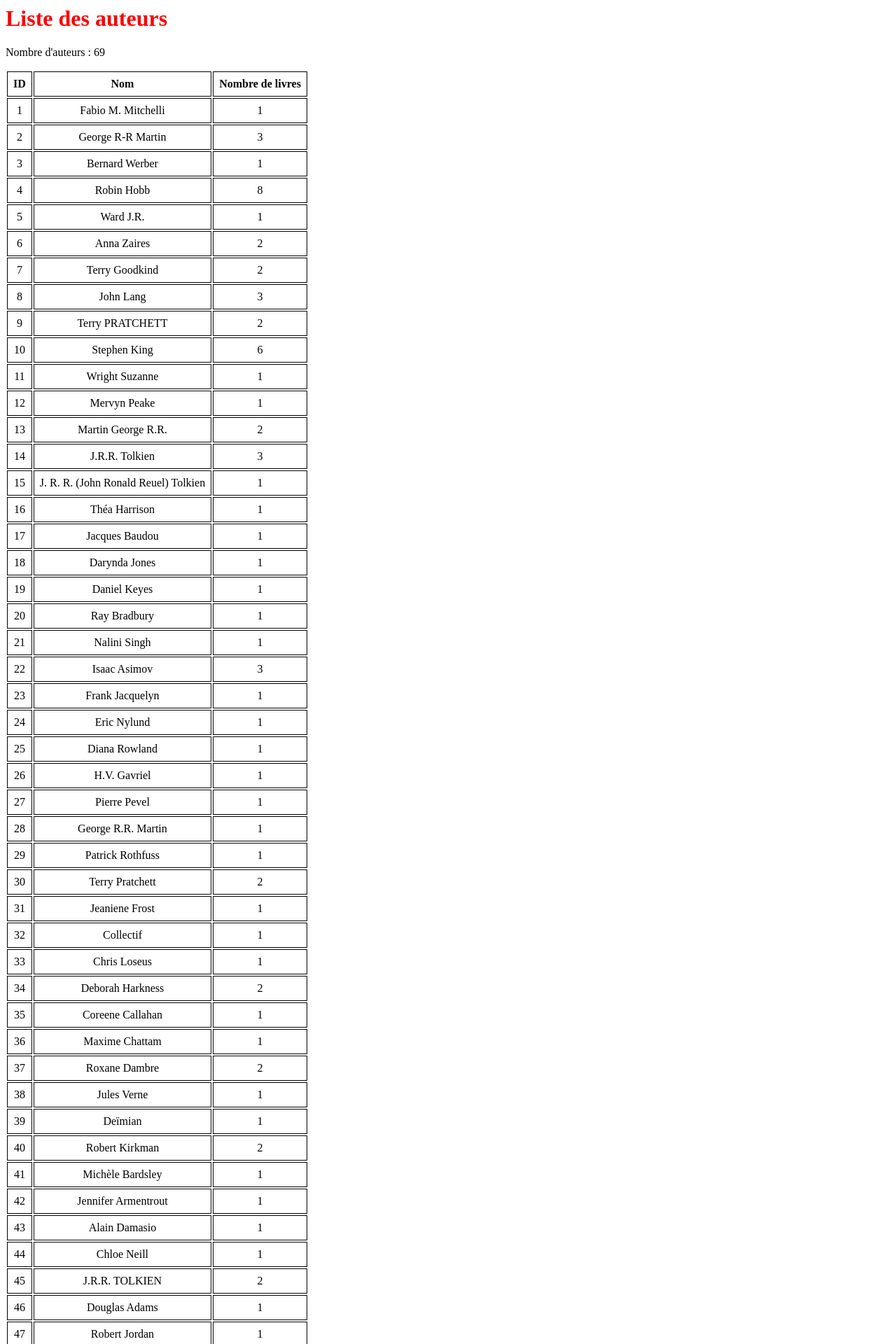
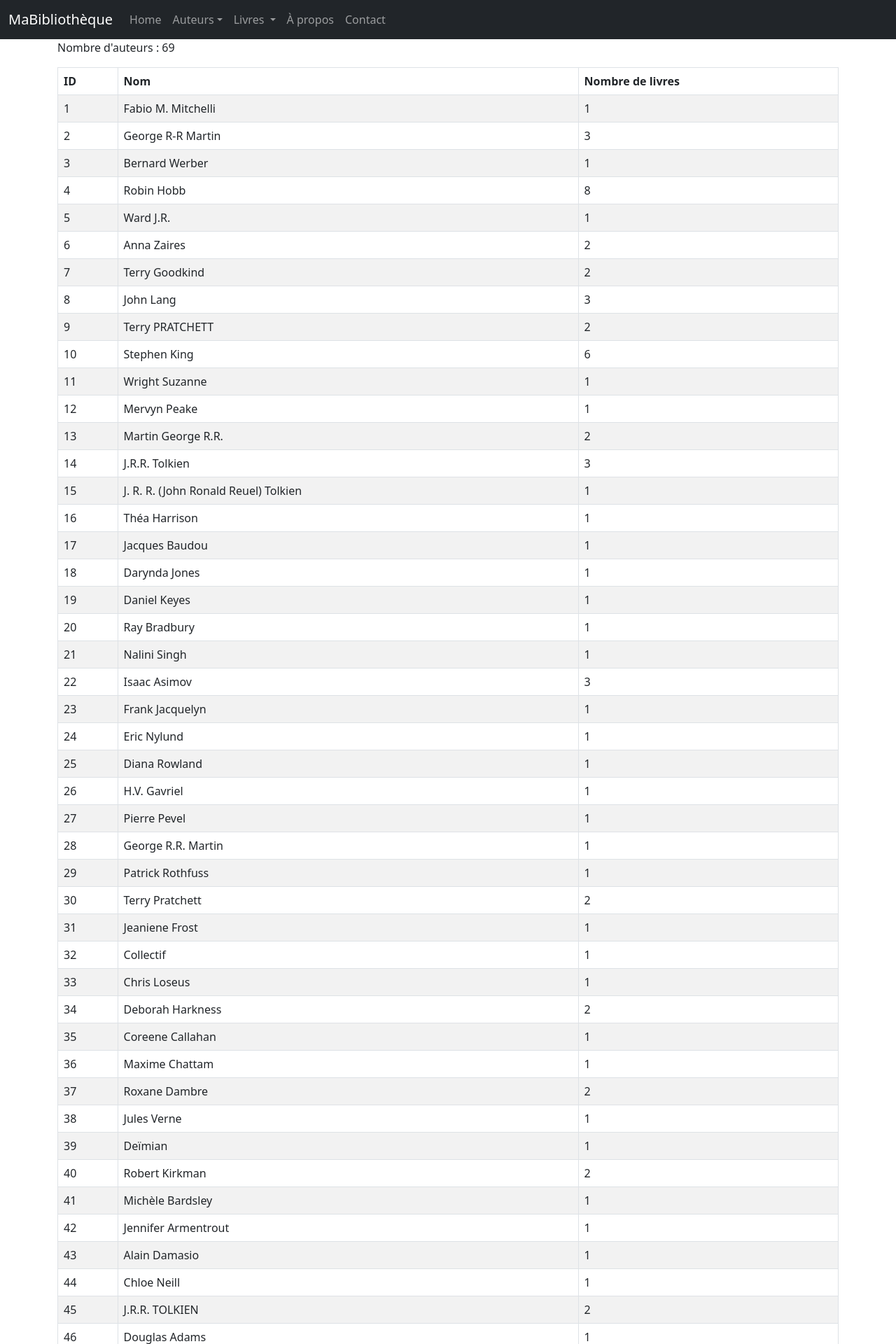
Before and after one commit to RiverHuche/ProjetFlask, a Flask app: page /auteurs/ in a window 1280 px wide. Shown: the top 1920 px of the page at 70% size. Run offline with Flask 3, Linux system fonts and the light colour scheme.

Commit message:
Mise à jour de la base html,pour un rendu plus fluide et agréable à travers un menu, un bootstrap etc..

```diff
--- a/config.py
+++ b/config.py
@@ -5,3 +5,4 @@
 CONTACT = "Pour tout autres questions, veuillez nous laisser un message via notre adresse mail : bonjour@iutO.fr"
 basedir = os.path.abspath(os.path.dirname(__file__))
 SQLALCHEMY_DATABASE_URI = 'sqlite:///' + os.path.join(basedir, 'monApp.db')
+BOOTSTRAP_SERVE_LOCAL = True
--- a/monApp/app.py
+++ b/monApp/app.py
@@ -9,3 +9,6 @@
 from flask_sqlalchemy import SQLAlchemy
 db = SQLAlchemy()
 db.init_app(app)
+
+from flask_bootstrap5 import Bootstrap
+Bootstrap(app)
--- a/monApp/static/style.css
+++ b/monApp/static/style.css
@@ -1,10 +1,18 @@
+#main{
+    margin-top: 5em;
+}
+
+body{
+    font-family: sans-serif;
+}
+
 h1 {
     color :red;
 }
 
 td, th{
-padding: 0.5em;
-text-align: center;
-border-collapse:initial;
-border: thin solid black;
+    padding: 0.5em;
+    text-align: center;
+    border-collapse:initial;
+    border: thin solid black;
 }
--- a/monApp/templates/auteurs_list.html
+++ b/monApp/templates/auteurs_list.html
@@ -6,7 +6,7 @@
     {% if auteurs|length == 0 %}
         <p>Aucun auteur trouvé.</p>
     {% endif %}
-    <table>
+    <table class="table table-striped table-bordered table-hover">
         <thead>
             <tr>
                     <th>ID</th>
--- a/monApp/templates/base.html
+++ b/monApp/templates/base.html
@@ -1,7 +1,60 @@
 <html>
     <head>
-        <title>{{title}}</title>
-        <link rel="stylesheet" href="{{ url_for ('static', filename ='style.css') }}">
+        <meta charset="UTF-8">
+        <meta name="viewport" content="width=device-width, initial-scale=1.0">
+        <title>{% block title %}{% endblock %}</title>
+        <link rel="stylesheet" href="{{ url_for('static', filename='css/style.css') }}">
+        <!-- Bootstrap CSS -->
+        <link href="https://cdn.jsdelivr.net/npm/bootstrap@5.3.0/dist/css/bootstrap.min.css" rel="stylesheet">
     </head>
-    {% block main %} {% endblock %}
+
+    <body>
+        {% block navbar %}
+        <nav class="navbar navbar-expand-md navbar-dark bg-dark fixed-top">
+            <div class="container-fluid">
+                <a class="navbar-brand">MaBibliothèque</a>
+                <div class="collapse navbar-collapse" id="mainNavbar">
+                    <ul class="navbar-nav me-auto mb-2 mb-md-0">
+                        <li class="nav-item">
+                            <a class="nav-link" href="{{ url_for('index') }}">Home</a>
+                        </li>
+                        <li class="nav-item dropdown">
+                            <a class="nav-link dropdown-toggle" href="#" id="auteursDropdown" role="button" data-bs-toggle="dropdown"
+                            aria-expanded="false">Auteurs</a>
+                            <ul class="dropdown-menu" aria-labelledby="auteursDropdown">
+                                <li>
+                                    <a class="dropdown-item" href="{{ url_for('getAuteurs') }}">Liste des auteurs</a>
+                                </li>
+                            </ul>
+                        </li>
+                        <li class="nav-item dropdown">
+                            <a class="nav-link dropdown-toggle" href="#" id="livresDropdown" role="button" data-bs-toggle="dropdown"
+                            aria-expanded="false">Livres
+                            </a>
+                            <ul class="dropdown-menu" aria-labelledby="livresDropdown">
+                                <li>
+                                    <a class="dropdown-item" href="{{ url_for('getLivres') }}">Liste des livres</a>
+                                </li>
+                            </ul>
+                        </li>
+                        <li class="nav-item">
+                            <a class="nav-link" href="{{ url_for('about') }}">À propos</a>
+                        </li>
+                        <li class="nav-item">
+                            <a class="nav-link" href="{{ url_for('contact') }}">Contact</a>
+                        </li>
+                    </ul>
+                </div>
+            </div>
+        </nav>{% endblock %}
+
+        {% block content %}
+        <main id="main" role="main" class="container">
+            {% block main %}{% endblock %}
+        </main>
+        {% endblock %}
+
+        <!-- Bootstrap JS Bundle with Popper -->
+        <script src="https://cdn.jsdelivr.net/npm/bootstrap@5.3.0/dist/js/bootstrap.bundle.min.js"></script>
+    </body>
 </html>
--- a/requirements.txt
+++ b/requirements.txt
@@ -1,6 +1,7 @@
 blinker==1.9.0
 click==8.2.1
 Flask==3.1.2
+flask-bootstrap5==0.1.dev1
 Flask-SQLAlchemy==3.1.1
 greenlet==3.2.4
 itsdangerous==2.2.0
```
Also changed, not shown: readme.md, 1 other file.
